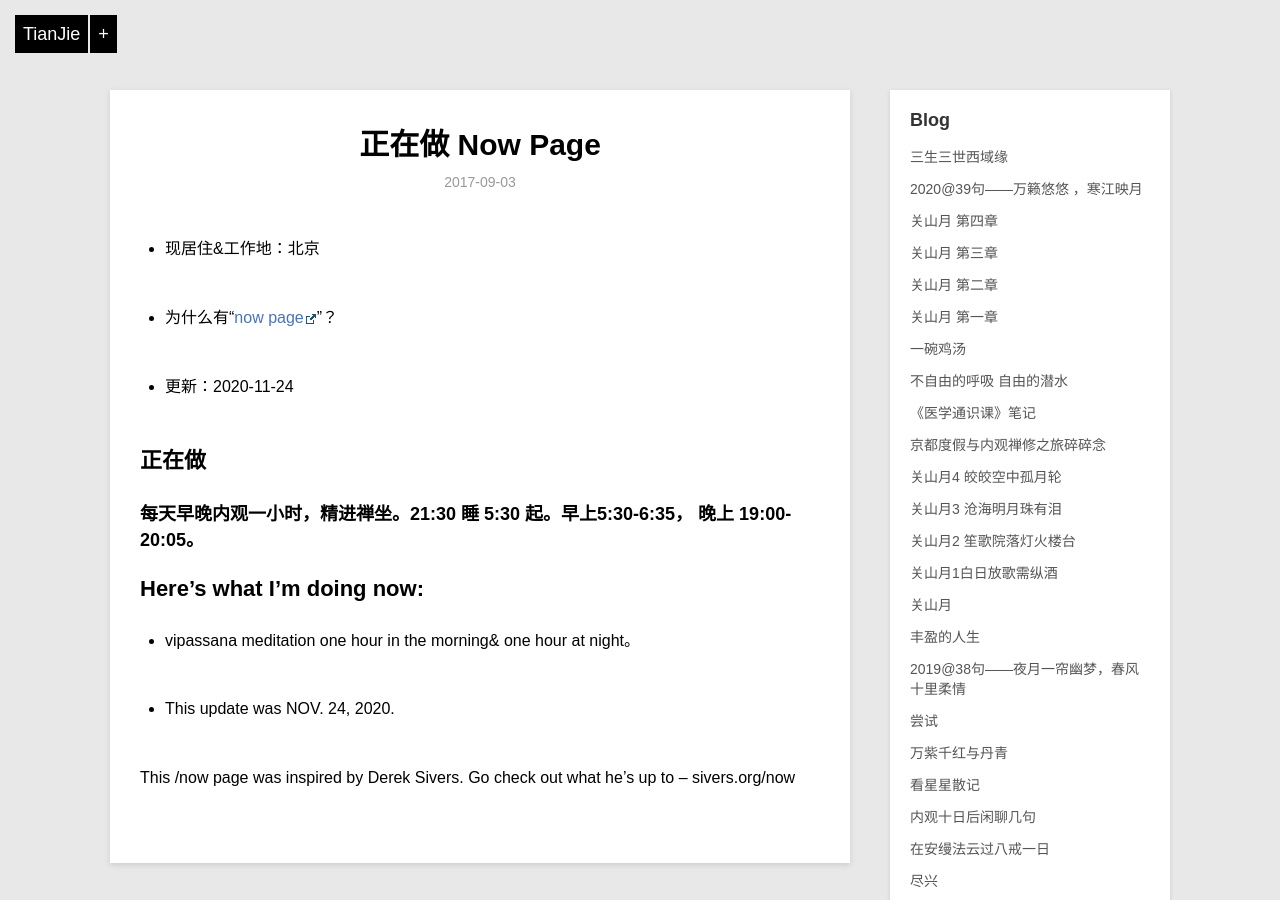
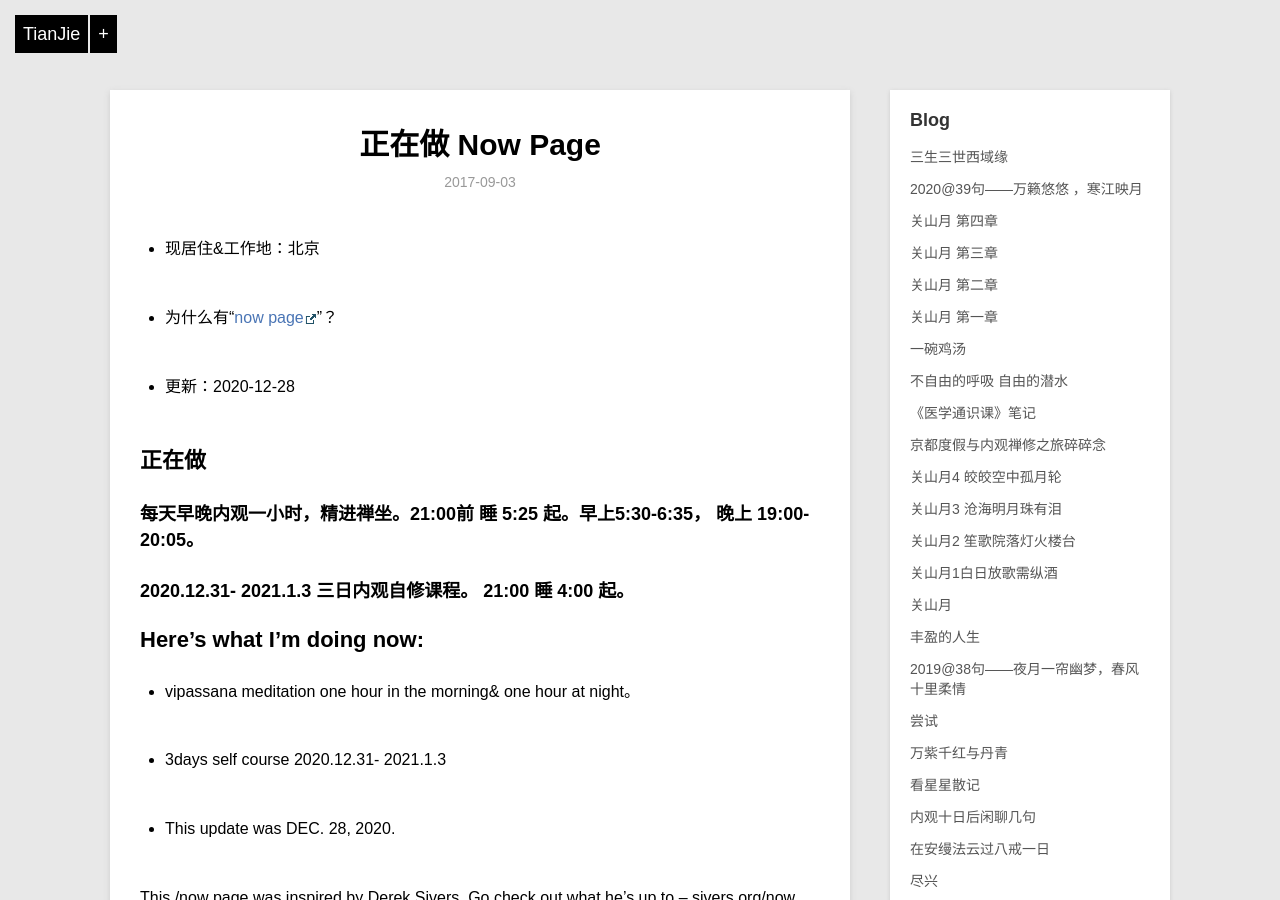
Before and after one commit to violettianjie/violettianjie.github.io, a Jekyll site: the page built from _posts/blog/2017-09-03-now.md, in a window 1280 px wide and 900 px high. Built offline with Jekyll 4.4.1, drawn with Linux system fonts in a browser that asks for light colours; comment, search, counter and statistics services are not loaded.

Commit message:
Update 2017-09-03-now.md

```diff
--- a/_posts/blog/2017-09-03-now.md
+++ b/_posts/blog/2017-09-03-now.md
@@ -8,19 +8,24 @@ category: blog
 
 - 为什么有“[now page](http://nownownow.com/about)”？
 
-- 更新：2020-11-24
+- 更新：2020-12-28
+
 
 ## 正在做
 
-### 每天早晚内观一小时，精进禅坐。21:30 睡 5:30 起。早上5:30-6:35， 晚上 19:00-20:05。
+### 每天早晚内观一小时，精进禅坐。21:00前 睡 5:25 起。早上5:30-6:35， 晚上 19:00-20:05。
+
+### 2020.12.31- 2021.1.3 三日内观自修课程。 21:00 睡 4:00 起。
 
 
 ## Here’s what I’m doing now:
 
 - vipassana meditation one hour in the morning& one hour at night。
 
+- 3days self course 2020.12.31- 2021.1.3
 
-- This update was NOV. 24, 2020.
+
+- This update was DEC. 28, 2020.
 
 This /now page was inspired by Derek Sivers. Go check out what he’s up to – sivers.org/now
 
```
